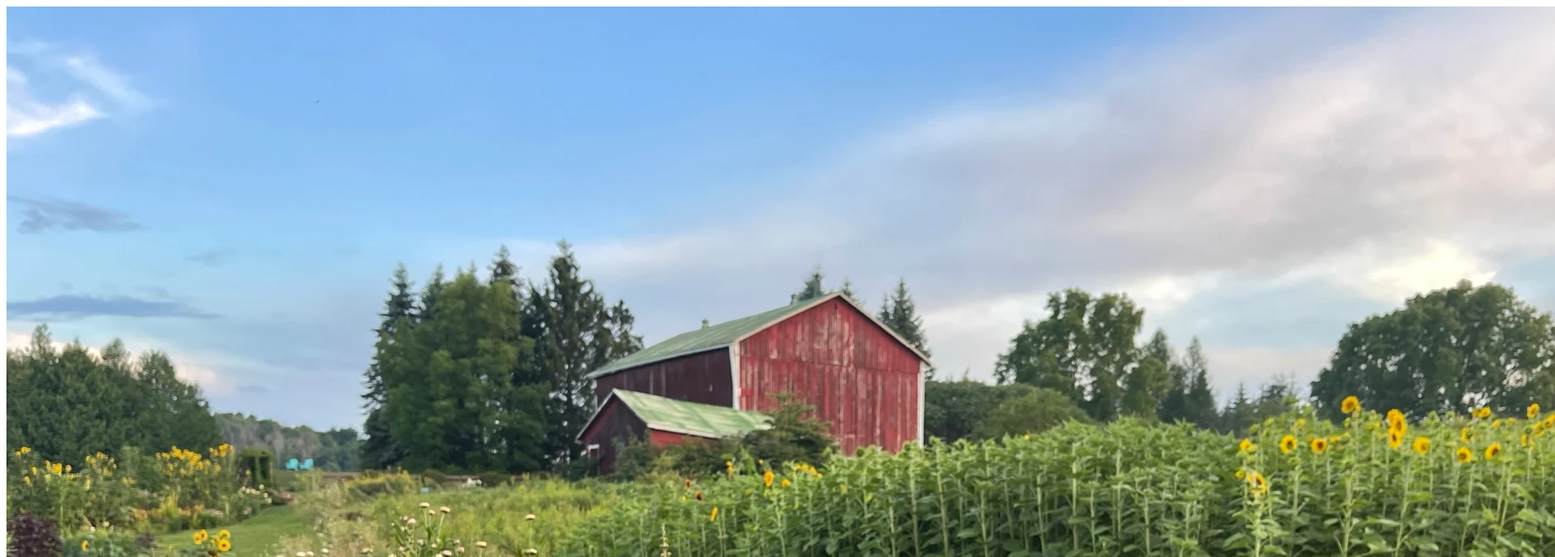
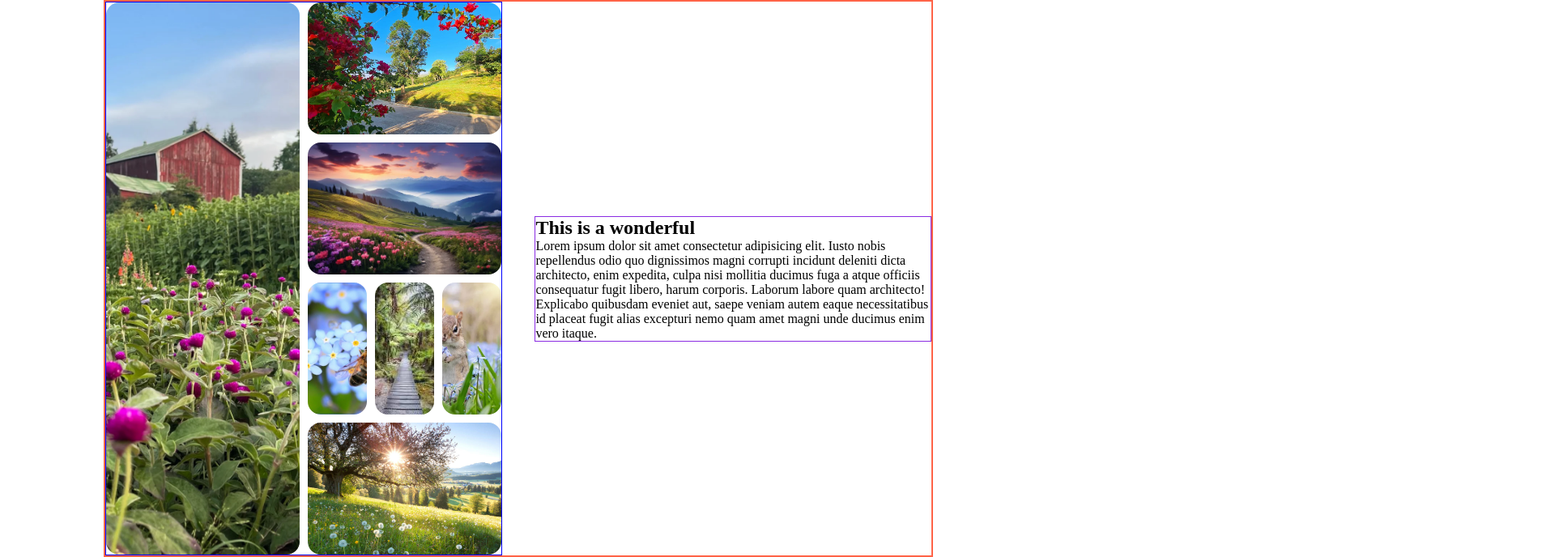
Before and after one commit to arifanadia/photo-gallery, a plain HTML site: page index.html in a window 1280 px wide. Shown: the top 688 px of the page at 81% size, 1920 px wide, since content can reach past the window. Drawn offline with Linux system fonts and the light colour scheme.

Commit message:
added somthing very imp

```diff
--- a/index.html
+++ b/index.html
@@ -4,7 +4,7 @@
     <meta charset="UTF-8">
     <meta name="viewport" content="width=device-width, initial-scale=1.0">
     <title>Photo Gallery</title>
-    <link rel="stylesheet" href="styles/galllery.css">
+    <link rel="stylesheet" href="styles/gallery.css">
 </head>
 <body>
     <main>
@@ -20,7 +20,7 @@
 
             </div>
             <div class="gallery-text">
-                <h1>This is a wonderful Gallery</h1>
+                <h1>This is a wonderful</h1>
                 <p>Lorem ipsum dolor sit amet consectetur adipisicing elit. Iusto nobis repellendus odio quo dignissimos magni corrupti incidunt deleniti dicta architecto, enim expedita, culpa nisi mollitia ducimus fuga a atque officiis consequatur fugit libero, harum corporis. Laborum labore quam architecto! Explicabo quibusdam eveniet aut, saepe veniam autem eaque necessitatibus id placeat fugit alias excepturi nemo quam amet magni unde ducimus enim vero itaque.</p>
             </div>
 
```
Also changed, not shown: styles/gallery.css (renamed from styles/style.css).
